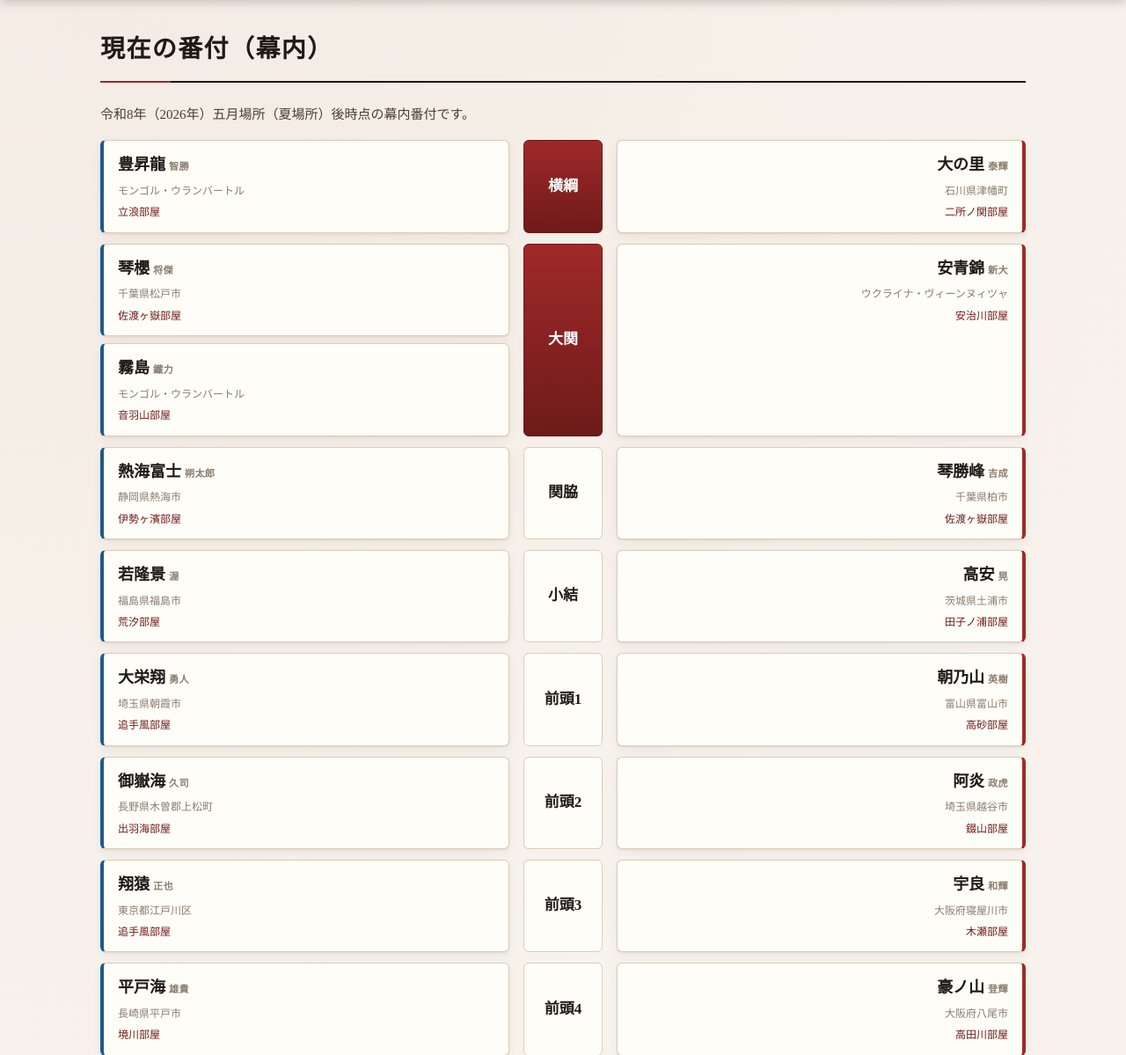
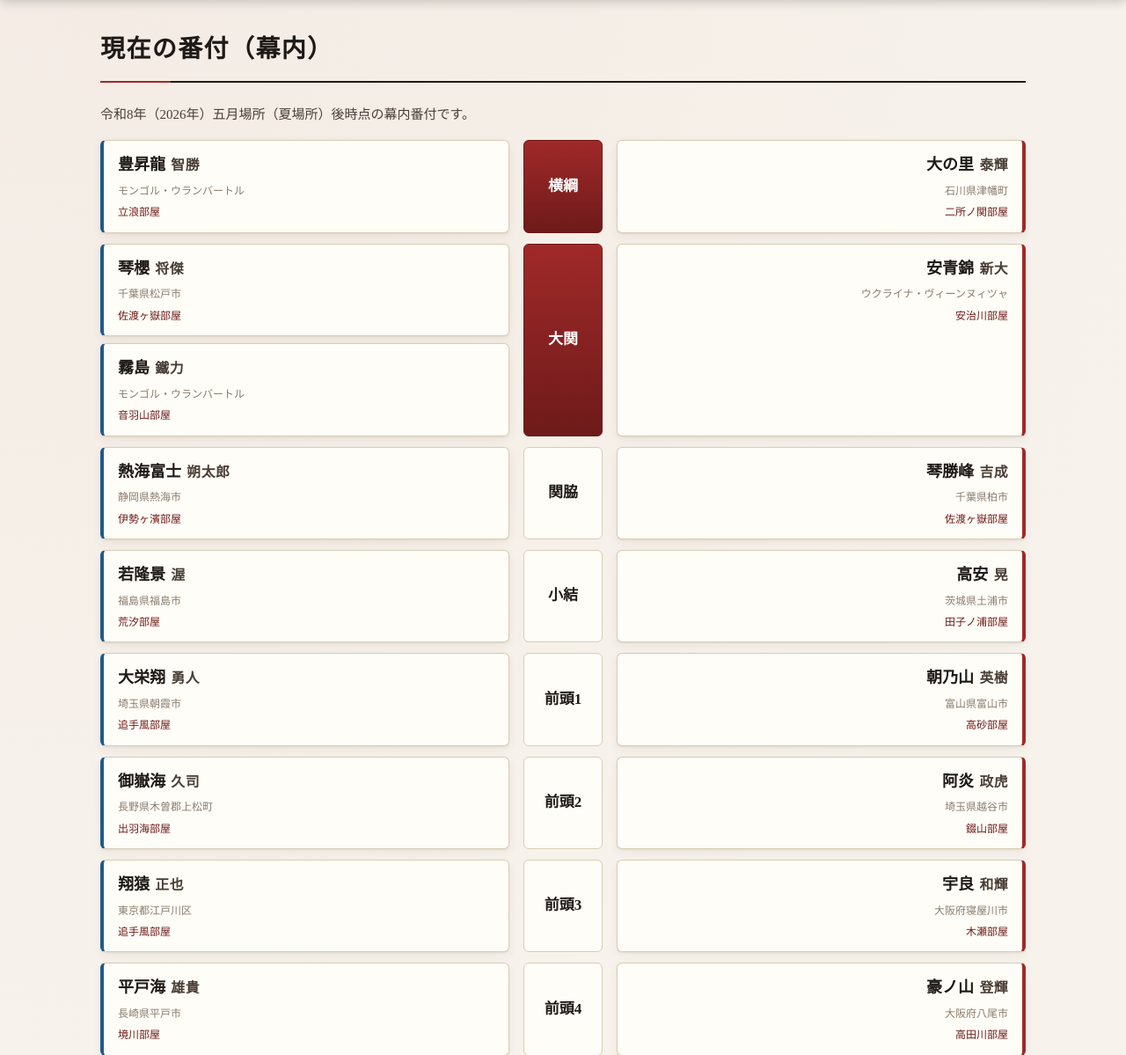
Before and after one commit to tatsuyahanada-eng/MusicLyrics, a PHP site: page / in a window 1280 px wide. Shown: the part 65-1264 px from the top of the page at 88% size. Run offline with PHP 8.4, Linux system fonts and the light colour scheme.

Commit message:
Enlarge given-name (下の名前) display
下の名前を控えめ表示から、四股名の一部として大きめ・濃い色で表示するよう
スタイルを調整（0.62em→0.88em、詳細ヘッダは0.5em→0.66em）。

https://claude.ai/code/session_01WYxAbkgWRaNsUtqteQUiJ8

```diff
--- a/sumo/style.css
+++ b/sumo/style.css
@@ -271,17 +271,17 @@ h2.section-title {
   font-weight: 700;
 }
 
-/* 下の名前（名乗り） */
+/* 下の名前（名乗り）― 四股名の一部としてしっかり表示 */
 .shikona-given {
-  font-size: 0.62em;
-  font-weight: 600;
-  color: var(--color-muted);
-  margin-left: 0.35em;
+  font-size: 0.88em;
+  font-weight: 700;
+  color: var(--color-ink-soft);
+  margin-left: 0.4em;
   letter-spacing: 0.03em;
 }
 
 .name-large .shikona-given {
-  font-size: 0.5em;
+  font-size: 0.66em;
   color: var(--color-accent-dark);
 }
 
```
